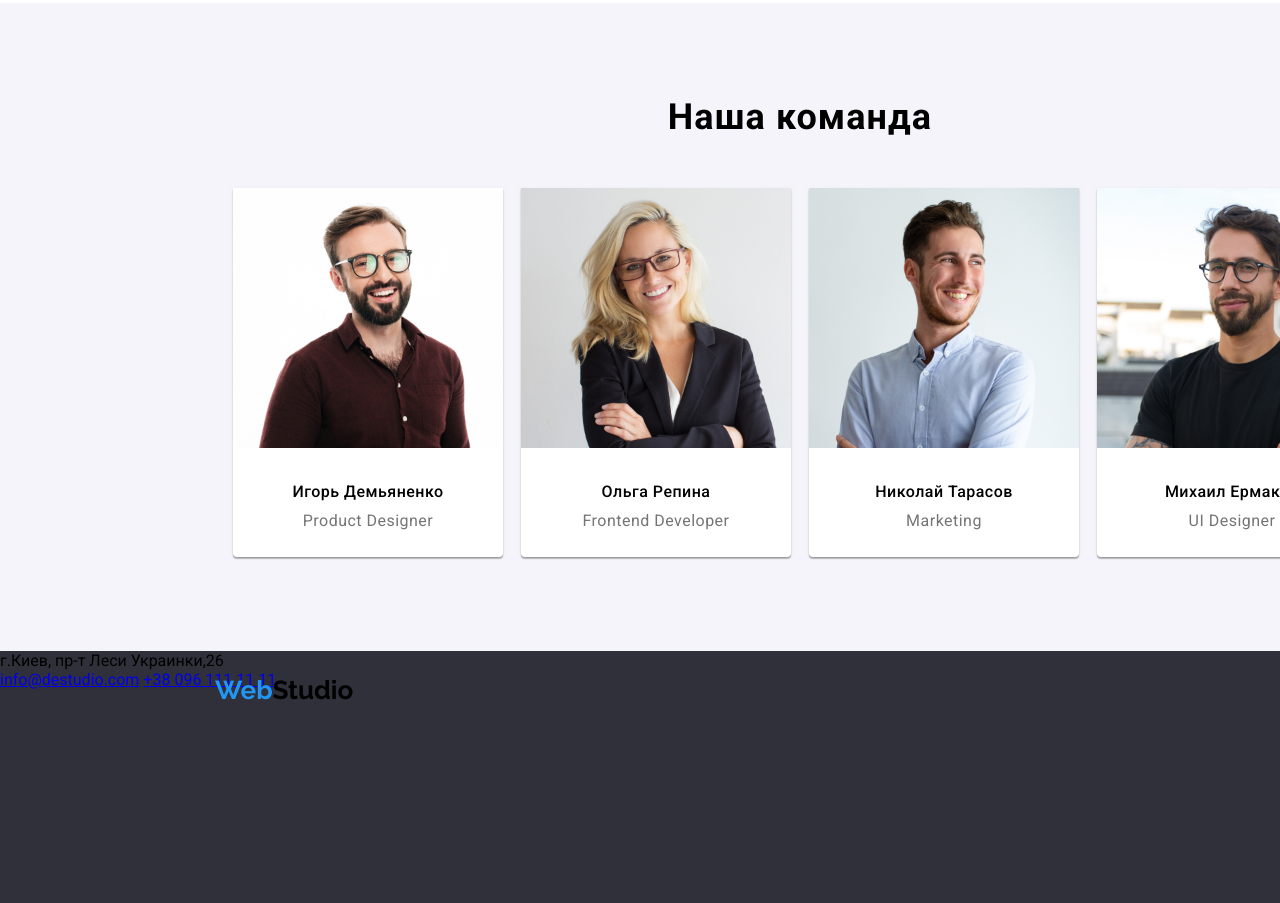
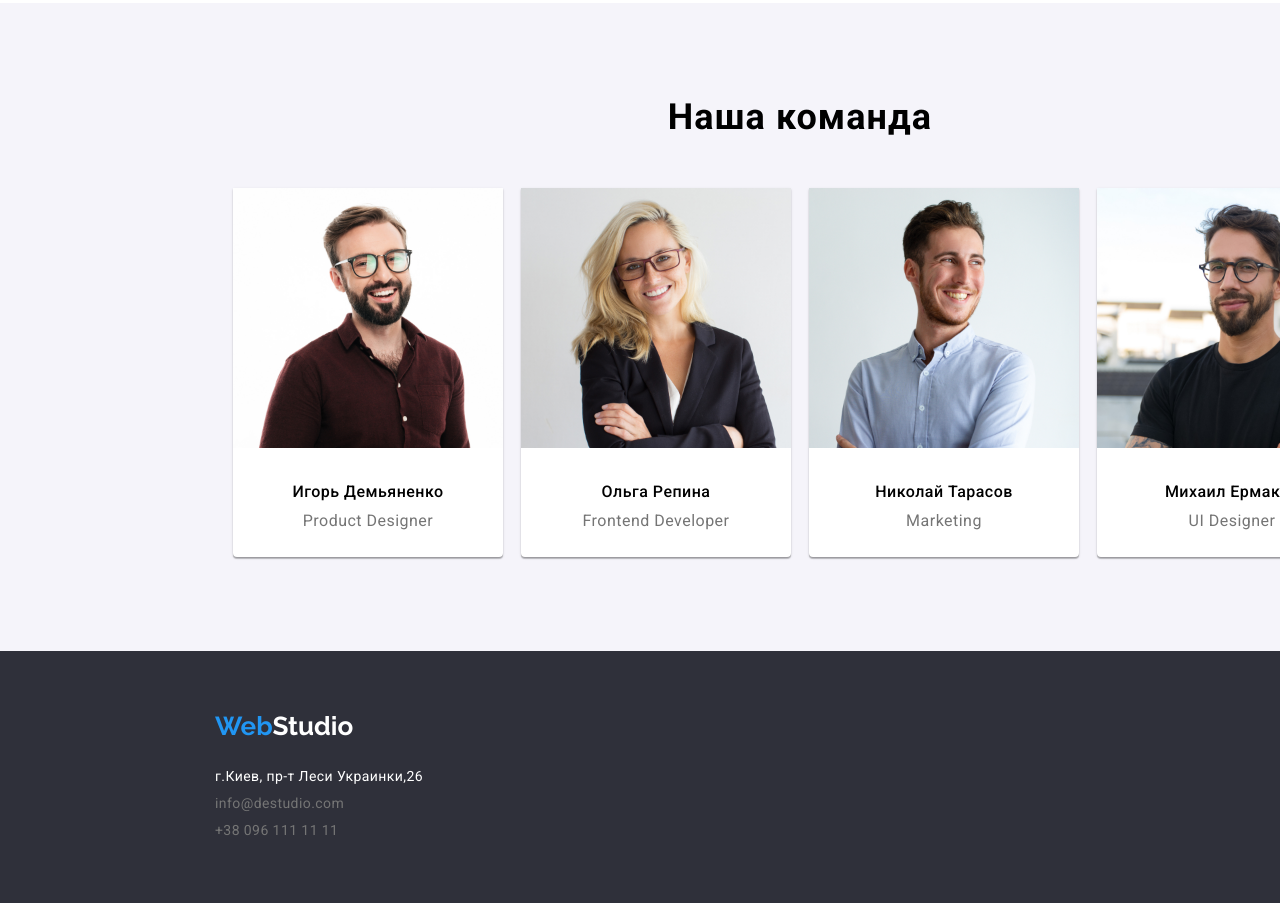
Before and after one commit to NikitaVlasenko/training, a plain HTML site: page index.html in a window 1280 px wide. Shown: the part 1446-2349 px from the top of the page. Drawn offline with Linux system fonts and the light colour scheme.

Commit message:
ура ебать

```diff
--- a/css/styles.css
+++ b/css/styles.css
@@ -38,15 +38,49 @@ font-size: 26px;
 line-height: 31px;
 color: var(--main-color);
 text-decoration: none;
+margin-top: 60px;
+margin-left: 215px;
+position: absolute;
+}
+#logotop {
 margin-top: 24px;
-margin-left: 215px;
-position:absolute;
 }
-.logo > span {
+.logo span {
 color: var(--color-blue);
 }
-.logo-footer {
+#logofoot  {
 color: var(--color-white);
+}
+.address p {
+    font-family: 'Roboto';
+    font-style: normal;
+    font-weight: 400;
+    font-size: 14px;
+    line-height: 24px;
+    letter-spacing: 0.03em;
+    color: var(--color-white);
+}
+.address a {
+    font-family: 'Roboto';
+    font-style: normal;
+    font-weight: 400;
+    font-size: 14px;
+    line-height: 24px;
+    letter-spacing: 0.03em;
+    text-decoration: none;
+    color: var(--color-grey);
+}
+.address a:hover {
+color: var(--color-blue);
+}
+.address {
+    display: flex;
+    flex-direction: column;
+    justify-content: space-around;
+    width: 231px;
+    height: 81px;
+    margin-left: 215px;
+    margin-top: 111px;
 }
 .navigation header {
 width: 1600px;
--- a/index.html
+++ b/index.html
@@ -12,7 +12,7 @@
 <body>
   <div class="navigation">
     <header>
-    <a class="logo" href="./index.html"><span>Web</span>Studio</a>
+    <a class="logo" id="logotop" href="./index.html"><span>Web</span>Studio</a>
     <nav class="navigation-points">
       <ul class="navigation-menu">
         <li id="studio"><a href="./index.html">Студия</a></li>
@@ -81,11 +81,12 @@
        </ul>
     </div>
    <div class="floor">
-     <footer>
-       <p class="logo-footer"><a class="logo" href="./index.html"><span>Web</span>Studio</a></p>
+       <a class="logo" href="./index.html"><span>Web</span><span id="logofoot">Studio</span></a>
+       <div class="address">
        <p>г.Киев, пр-т Леси Украинки,26</p>
        <a href="mailto:info@destudio.com">info@destudio.com</a>
        <a href="tel:+380961111111">+38 096 111 11 11</a>
+       </div>
      </footer>
    </div>
   </main>
```
